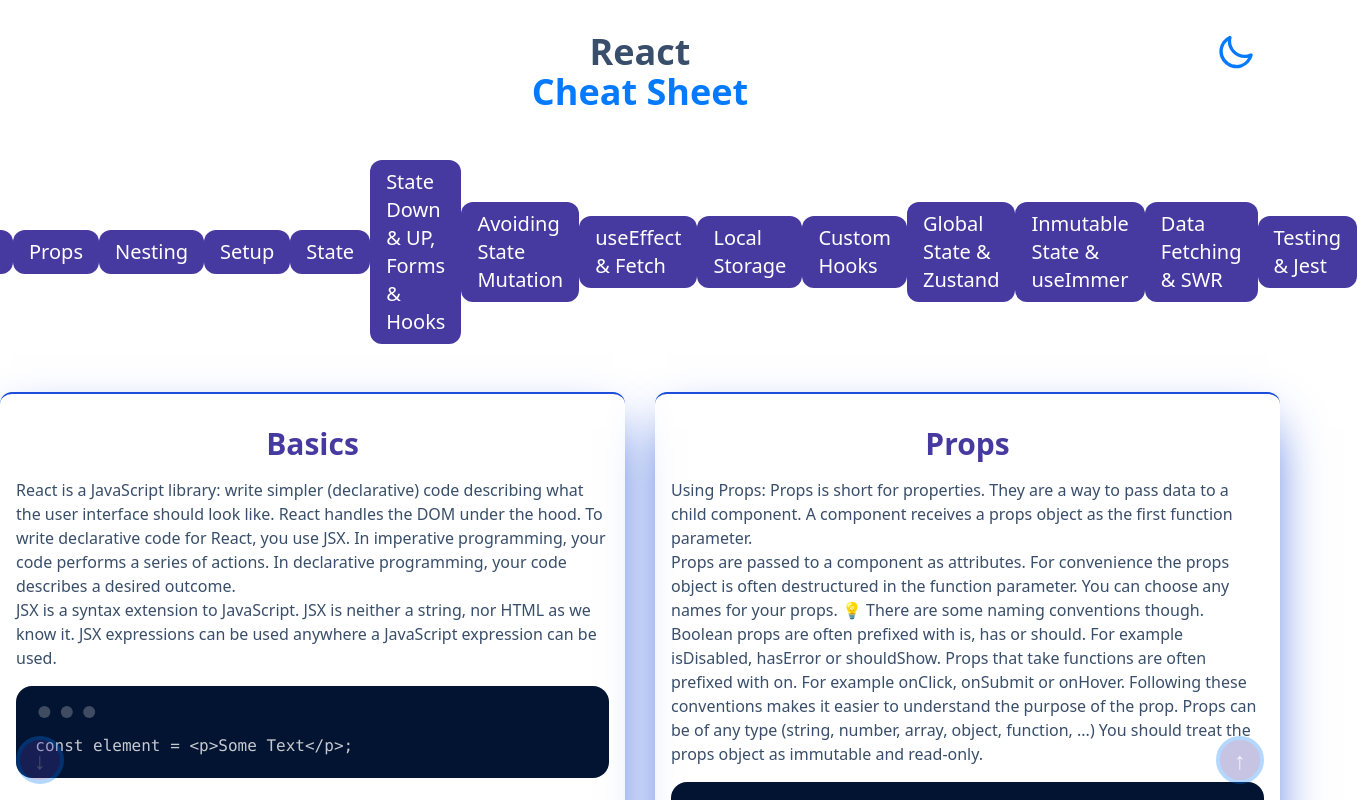
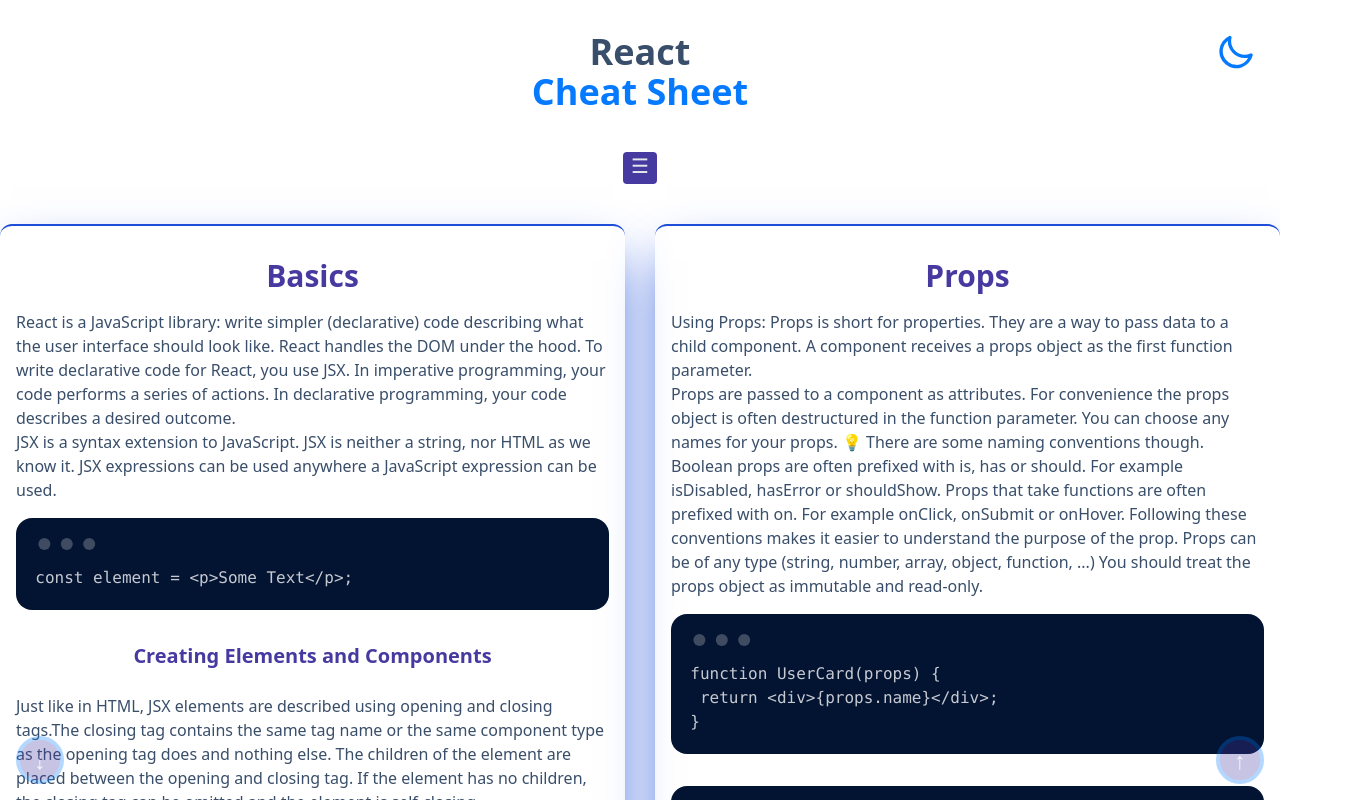
Before and after one commit to MariaRiosNavarro/react_cheat_sheet, a React (Vite) app: page / in a window 1280 px wide. Shown: the top 800 px of the page, 1357 px wide, since content can reach past the window. Built offline with nearby package versions, Linux system fonts and the light colour scheme.

Commit message:
fix button

```diff
--- a/src/components/Navigation.jsx
+++ b/src/components/Navigation.jsx
@@ -146,6 +146,8 @@
 
 // export default Navigation;
 
+// !!! MAster
+
 import React, { useEffect, useState } from "react";
 import { reactArray } from "../db/reactArray";
 
@@ -176,17 +178,17 @@ const Navigation = () => {
 
   return (
     <nav
-      className={`flex justify-center items-center p-4 flex-wrap gap-2 ${
+      className={`flex flex-col justify-center items-center p-2 flex-wrap gap-1 ${
         scrolling
-          ? "fixed top-[-0.5rem] right-0 left-0 h-[auto] p-0  bg-secondary z-50 pb-0.5"
+          ? "fixed top-[-0.5rem] right-0 left-0 h-[auto] p-0  bg-secondary gap-2 z-50 pb-0.5"
           : ""
       }`}
     >
       {/* Botón de hamburguesa para pantallas pequeñas */}
-      <div className="md:hidden">
+      <div>
         <button
           onClick={toggleMenu}
-          className={`px-2 py-1 text-xl bg-secondary text-white rounded ${
+          className={`px-2 pb-1 m-0 text-xl bg-secondary text-gray-200 rounded ${
             scrolling ? "pt-2 pb-0 m-0" : ""
           }`}
         >
@@ -195,17 +197,13 @@ const Navigation = () => {
       </div>
 
       {/* Enlaces de navegación */}
-      <div
-        className={`md:flex ${
-          menuOpen ? "block" : "hidden"
-        } md:items-center md:w-auto w-full`}
-      >
+      <div className={` ${menuOpen ? "block pb-4" : "hidden"} `}>
         {reactArray.map((item) => (
           <a
             key={item._id}
             href={`#${item.link}`}
-            className={`block mt-4 md:inline-block md:mt-0 px-4 py-2 text-xl bg-secondary text-white rounded-xl ${
-              scrolling ? "px-4 py-1 text-black  mt-3 " : ""
+            className={`block mt-1  md:mt-0 px-4 py-2 text-xl bg-secondary text-gray-200 rounded-xl ${
+              scrolling ? "px-4 py-1  mt-3 " : ""
             }`}
             onClick={closeMenu}
           >
```
